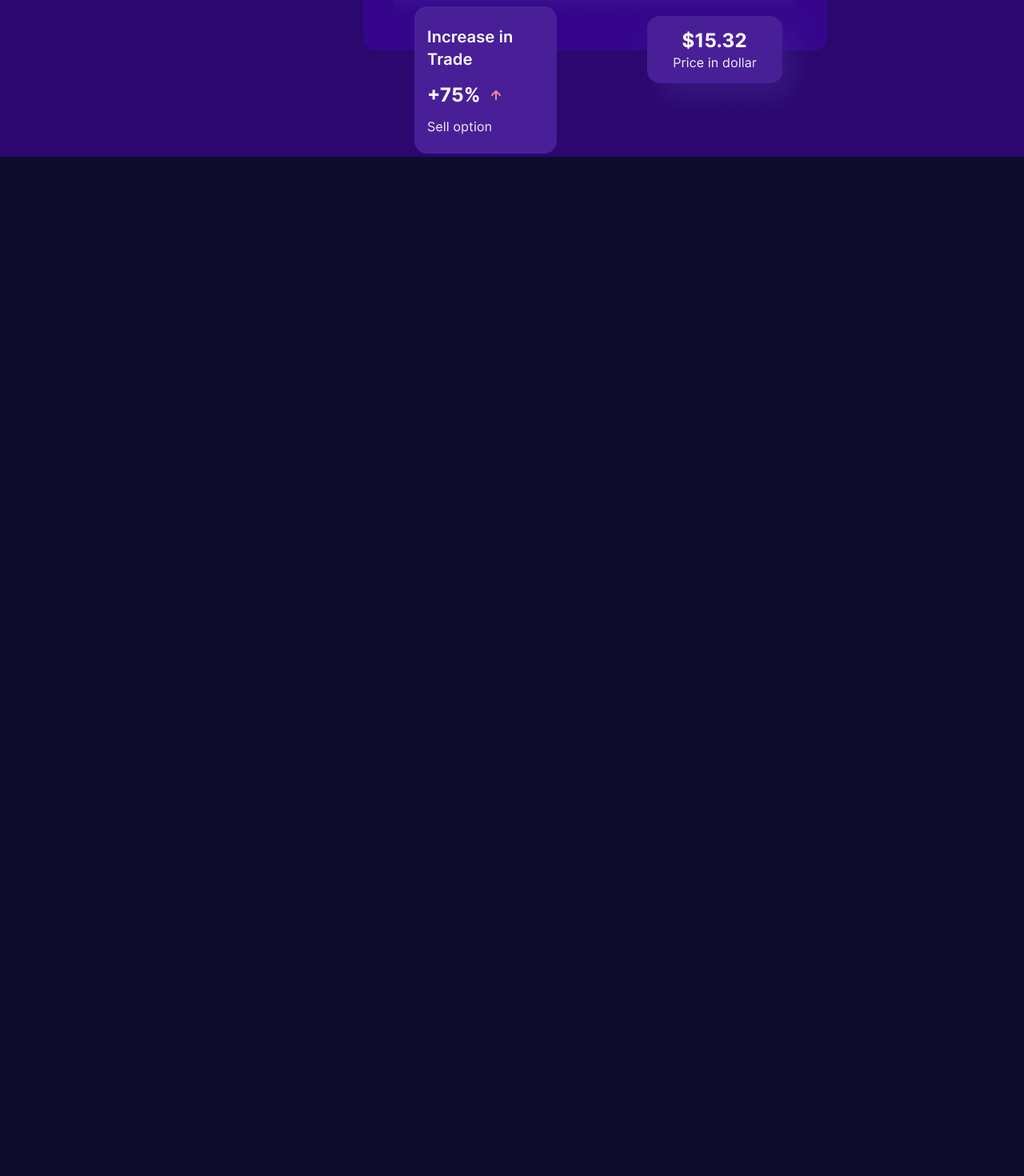
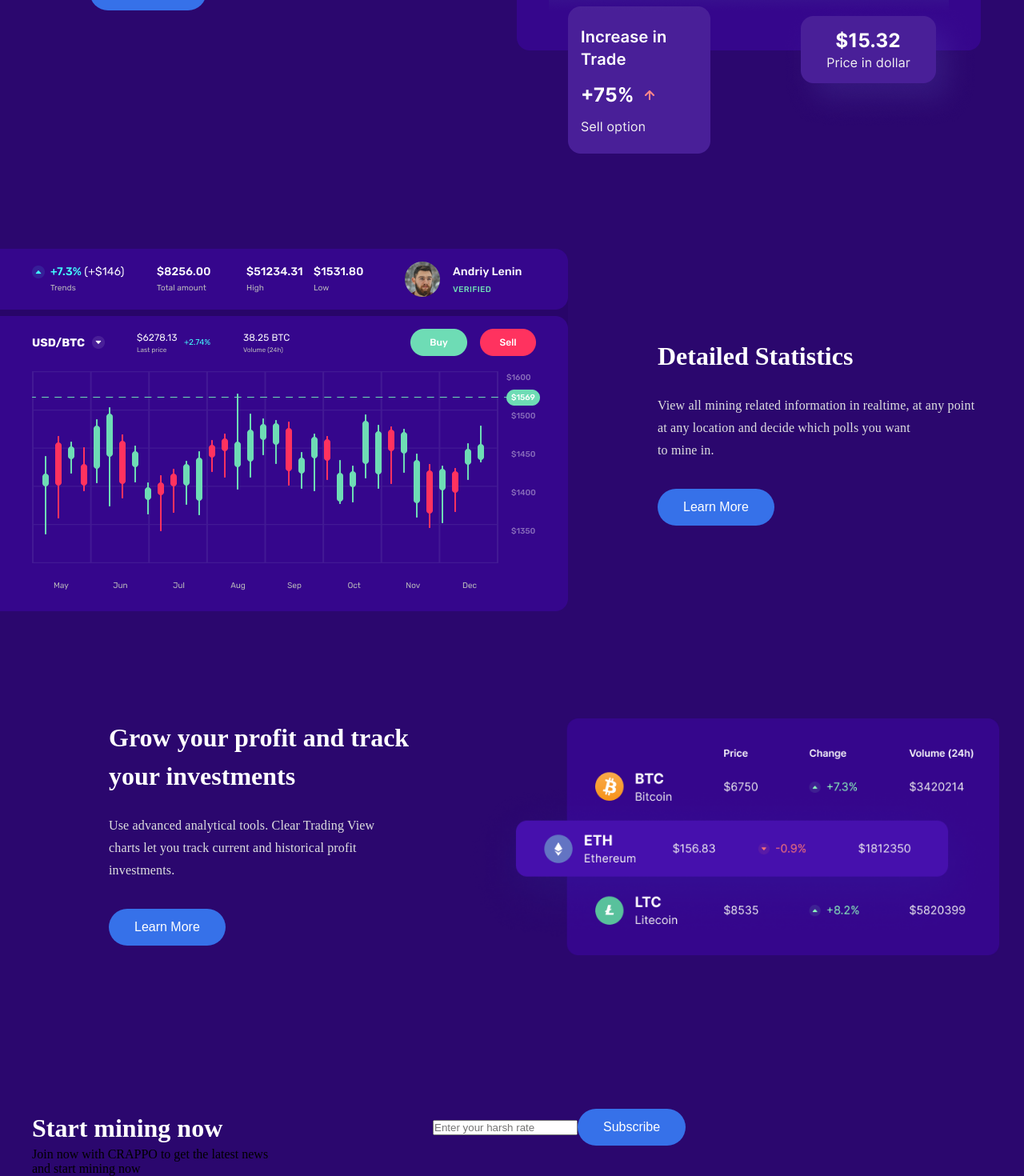
Before and after one commit to olatunde1/Crappo, a React (Create React App) app: page / in a window 1280 px wide. Shown: the part 3747-5217 px from the top of the page at 80% size. Before the commit the page ends 3943 px from the top, so only its background shows below. Built offline with nearby package versions, Linux system fonts and the light colour scheme.

Commit message:
update on start mining card

```diff
--- a/src/Components/Hero.js
+++ b/src/Components/Hero.js
@@ -6,6 +6,8 @@ import bitcoin from '../Images/bitcoin.png'
 import eth from '../Images/eth.png'
 import litcoin from '../Images/litcoin.png'
 import tradeIncrease from '../Images/tradeIncrease.png'
+import Statistic from '../Images/Statistic.png'
+import grow from '../Images/grow.png'
 import Container from 'react-bootstrap/Container';
 import Row from 'react-bootstrap/Row';
 import Col from 'react-bootstrap/Col';
@@ -134,6 +136,35 @@ const Hero = () => {
                 </div>
                 <div><img src={tradeIncrease} alt='' /></div>
             </div>
+            <div className='detailedStatistic'>
+                <div><img src={Statistic} alt='' /></div>
+                <div className='investDetails'>
+                    <p className='detailed'>Detailed Statistics</p>
+                    <p className='getFull'>View all mining related information in realtime, at any point at any location and decide which polls you want <br /> to mine in.</p>
+                    <button className=' button btn-invest'>Learn More</button>
+                </div>
+
+            </div>
+            <div className='growYourProfit'>
+                <div className='profitGrowth'>
+                    <p className='Inv'>Grow your profit and track <br /> your investments</p>
+                    <p className='getFull'>Use advanced analytical tools. Clear Trading View<br /> charts let you track current and historical profit <br /> investments.</p>
+                    <button className=' button btn-invest'>Learn More</button>
+                </div>
+                <div><img src={grow} alt=''/></div>
+            </div>
+            <div>
+                <div className='startMining'>
+                    <div>
+                        <p className='mineNow'>Start mining now</p>
+                        <p className='joinNow'>Join now with CRAPPO to get the latest news<br /> and start mining now</p>
+                    </div>
+                    <div>
+                         <input placeholder='Enter your harsh rate'></input>
+                         <button className=' button btn-invest'>Subscribe</button>
+                    </div>
+                </div>
+            </div>
         </Row>
 
     </Container>
--- a/src/Components/HeroStyle.css
+++ b/src/Components/HeroStyle.css
@@ -495,6 +495,8 @@ opacity: 0.7;
 .investDetails{
     text-align: start;
     width: 454px;
+    padding: 0 1rem;
+    margin: 0 6rem;
     /* color: #ffffff; */
 }
 .investDetails .Inv{
@@ -507,6 +509,7 @@ opacity: 0.7;
     line-height: 150%;
     color: #FFFFFF;
     padding-bottom: 24px;
+    padding-top: 40px;
 }
 
 .investDetails .getFull{
@@ -521,6 +524,100 @@ opacity: 0.7;
     color: #E0E0E0;
     padding-bottom: 34px;
 }
+
+.investSmart img{
+    width:100%;
+    /* height: 427px; */
+}
+
+.detailedStatistic{
+    display: flex;
+    flex-direction: row;
+    margin: auto;
+    margin-top: 115px;
+}
+
+.investDetails .detailed{
+    width: 454px;
+    top: 360px;
+    font-family: 'Rubik';
+    font-style: normal;
+    font-weight: 700;
+    font-size: 32px;
+    line-height: 150%;
+    color: #FFFFFF;
+    padding-bottom: 24px;
+    padding-top: 110px;
+}
+.growYourProfit{
+    display: flex;
+    flex-direction: row;
+    margin-left: 120px;
+    margin-top: 130px;
+}
+
+.growYourProfit img{
+    width: 682px;
+}
+.profitGrowth{
+    text-align: start;
+    width: 454px;
+    padding: 0 1rem;
+    /* margin: 0 6rem; */
+    /* color: #ffffff; */
+}
+.profitGrowth .Inv{
+    width: 454px;
+    top: 360px;
+    font-family: 'Rubik';
+    font-style: normal;
+    font-weight: 700;
+    font-size: 32px;
+    line-height: 150%;
+    color: #FFFFFF;
+    padding-bottom: 24px;
+}
+
+.profitGrowth .getFull{
+    width: 408px;
+    top: 432px;
+    font-family: 'Rubik';
+    font-style: normal;
+    font-weight: 400;
+    font-size: 16px;
+    line-height: 28px;
+    letter-spacing: 0.01em;
+    color: #E0E0E0;
+    padding-bottom: 34px;
+}
+
+.startMining{
+    margin: 0 auto;
+    width: 1200px;
+    display: flex;
+    text-align: start;
+    margin-top: 188px;
+    /* justify-content: space-between; */
+}
+
+.startMining .mineNow{
+    width: 501px;
+    height: 48px;
+    font-family: 'Rubik';
+    font-style: normal;
+    font-weight: 700;
+    font-size: 32px;
+    line-height: 150%;
+    color: #FFFFFF;
+    mix-blend-mode: normal;
+}
+
+
+
+
+
+
+
 /*
 .hero .container{
     max-width: 1240px;
@@ -541,7 +638,7 @@ opacity: 0.7;
     justify-content: center;
 } */
 
-.hero .col-1 h1{
+
     /* font-size: 42px;
     font-weight: 700;
     color: #fff;
@@ -561,7 +658,7 @@ opacity: 0.7;
     /* Neutral / White */
 
     /* color: #FFFFFF; */
-}
+
 
 /* .hero .col-1 p{
     font-size: 1rem;
```
Also changed, not shown: src/Images/Statistic.png (added).
